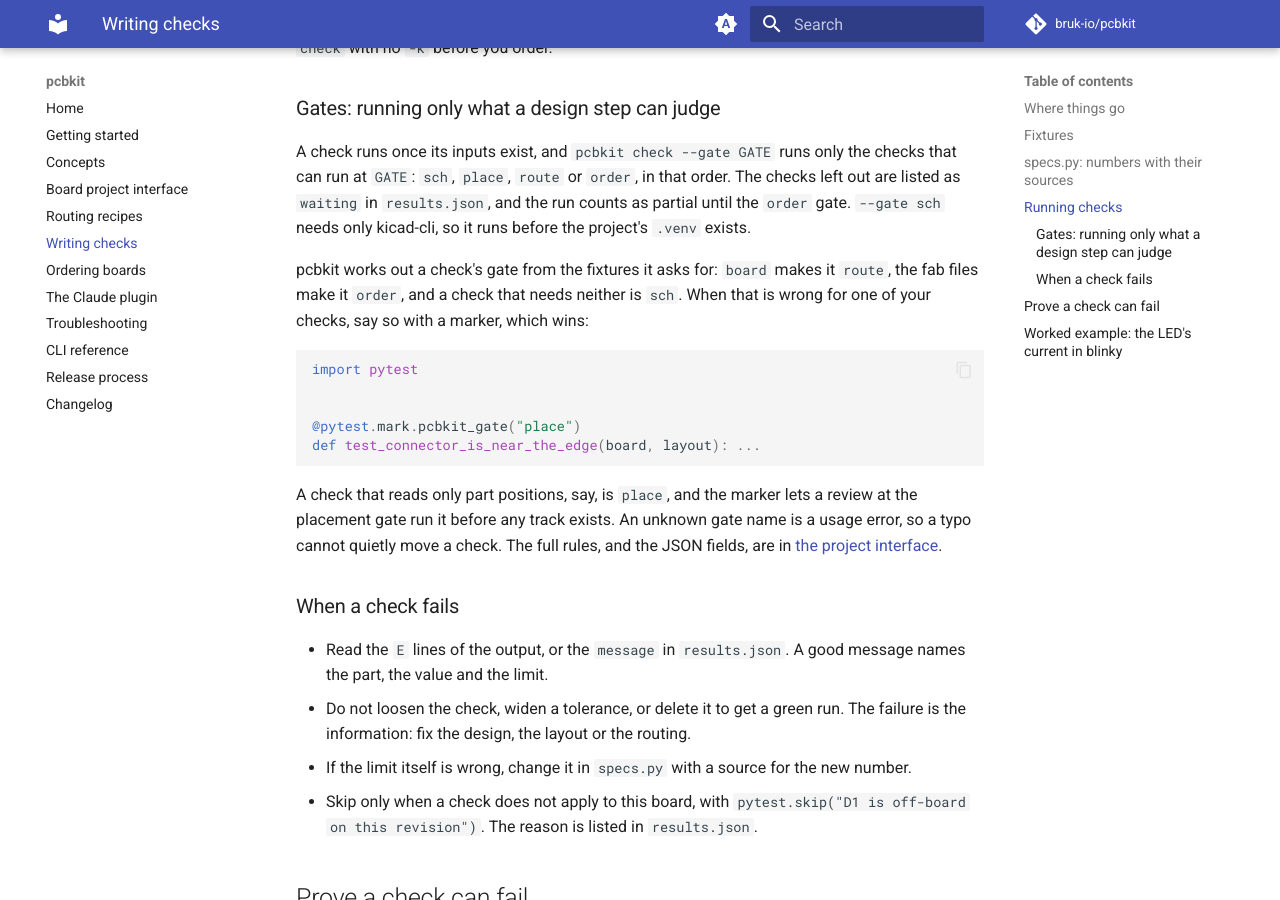
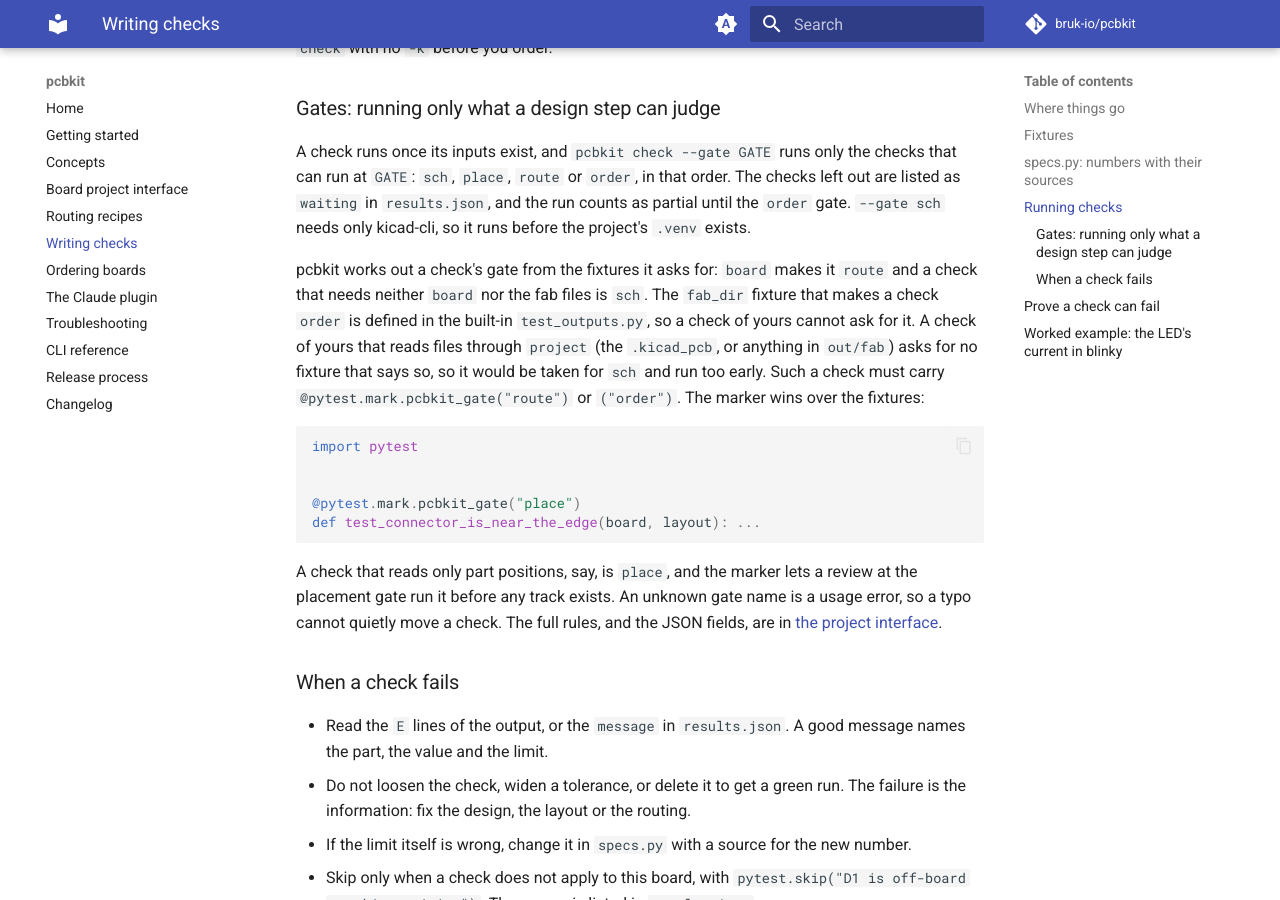
Before and after one commit to bruk-io/pcbkit, an MkDocs documentation site: the page built from docs/writing-checks.md, in a window 1280 px wide and 900 px high, scrolled down 3551 px. Built offline with MkDocs 1.6.1 and Material for MkDocs 9.7.7, drawn with Linux system fonts in a browser that asks for light colours; comment, search, counter and statistics services are not loaded; the version menu is left out.

Commit message:
Docs: a project check that reads files through project needs a gate marker
fab_dir is defined in the built-in test_outputs module, so a check in checks/
cannot ask for it and derives sch. Say so in both docs.

Co-Authored-By: Claude Sonnet 5.5 <noreply@anthropic.com>
Claude-Session: https://claude.ai/code/session_01THvm9tvPWHJYgds7ZBy65b

````diff
--- a/docs/writing-checks.md
+++ b/docs/writing-checks.md
@@ -159,9 +159,13 @@ out are listed as `waiting` in `results.json`, and the run counts as partial unt
 `order` gate. `--gate sch` needs only kicad-cli, so it runs before the project's `.venv`
 exists.
 
-pcbkit works out a check's gate from the fixtures it asks for: `board` makes it `route`,
-the fab files make it `order`, and a check that needs neither is `sch`. When that is
-wrong for one of your checks, say so with a marker, which wins:
+pcbkit works out a check's gate from the fixtures it asks for: `board` makes it `route`
+and a check that needs neither `board` nor the fab files is `sch`. The `fab_dir` fixture
+that makes a check `order` is defined in the built-in `test_outputs.py`, so a check of
+yours cannot ask for it. A check of yours that reads files through `project` (the
+`.kicad_pcb`, or anything in `out/fab`) asks for no fixture that says so, so it would be
+taken for `sch` and run too early. Such a check must carry
+`@pytest.mark.pcbkit_gate("route")` or `("order")`. The marker wins over the fixtures:
 
 ```python
 import pytest
````
Also changed, not shown: docs/project-interface.md (+4 -0 lines).
